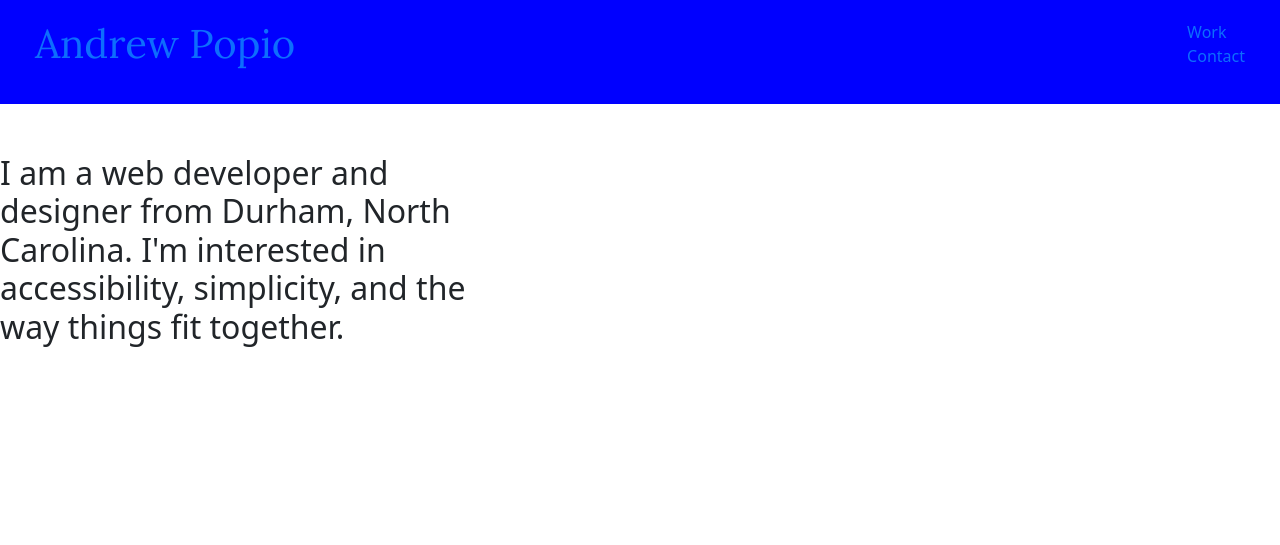
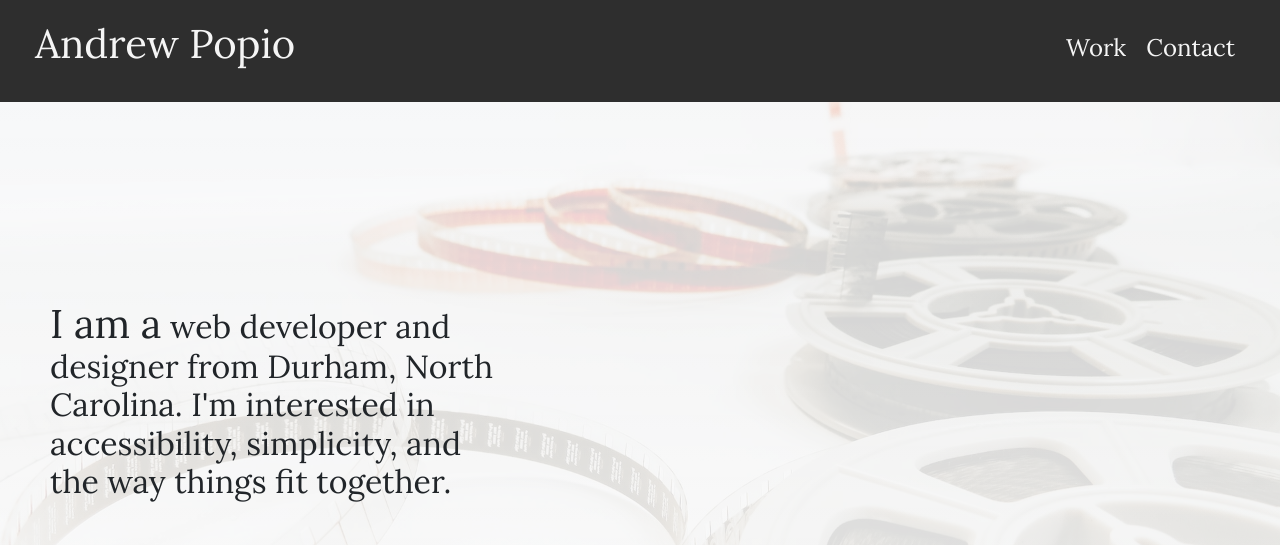
Before and after one commit to ahpopio/portfolio-mk-2, a plain HTML site: page index.html in a window 1280 px wide. Shown: the top 545 px of the page. Drawn offline with nearby package versions, Linux system fonts and the light colour scheme; grey boxes are pictures that could not be loaded.

Commit message:
added background image and nav styling

```diff
--- a/assets/css/style.css
+++ b/assets/css/style.css
@@ -1,11 +1,11 @@
-/*
-font-family: 'Lora', serif;
-font-family: 'Raleway', sans-serif;
- */
-
 body {
     /* Photo by Denise Jans on Unsplash */
-    /* background-image: url(../img/reels.jpg); */
+    background-image:
+    linear-gradient(to bottom, rgba(255,255,255,0.8), rgba(255,255,255,0.9)),
+    url(../img/reels.jpg);
+    background-size: cover;
+    background-position: top;
+    background-attachment: fixed;
 }
 
 main {
@@ -21,7 +21,10 @@ ul {
 }
 
 header {
-    background-color: blue;
+    position: fixed;
+    width: 100%;
+    z-index: 1111;
+    background-color: rgb(46, 46, 46);
     padding: 20px 35px;
     display: flex;
     justify-content: space-between;
@@ -29,8 +32,27 @@ header {
 }
 
 header h1 {
-    color: black;
     font-family: 'Lora', serif;
+    font-size: 2.5em;
+}
+
+header h1 a, header ul a {
+    color: rgb(245, 245, 245);
+}
+
+header h1 a:hover, header ul a:hover {
+    color: rgb(201, 201, 201);
+}
+
+header ul {
+    padding-top: 10px;
+    display: flex;
+    font-size: 1.5em;
+    font-family: 'Lora', serif;
+}
+
+header ul li {
+    padding: 0px 10px;
 }
 
 .splash {
@@ -38,7 +60,13 @@ header h1 {
 }
 
 .splash h2 {
-    width: 40%;
+    width: 500px;
+    padding: 250px 0px 0px 50px;
+    font-family: 'Lora', serif;
+}
+
+#big-text {
+    font-size: 1.25em;
 }
 
 .card {
--- a/index.html
+++ b/index.html
@@ -22,7 +22,7 @@
   <body>
     <header>
       <h1>
-        <a href="/">Andrew Popio</a>
+        <a href="#">Andrew Popio</a>
       </h1>
       <nav>
         <ul>
@@ -34,9 +34,9 @@
     <main>
       <div class="splash">
         <h2>
-          I am a web developer and designer from Durham, North Carolina. I'm
-          interested in accessibility, simplicity, and the way things fit
-          together.
+          <span id="big-text">I am a</span> web developer and designer from
+          Durham, North Carolina. I'm interested in accessibility, simplicity,
+          and the way things fit together.
         </h2>
       </div>
       <!-- div to contain all the cards -->
```
